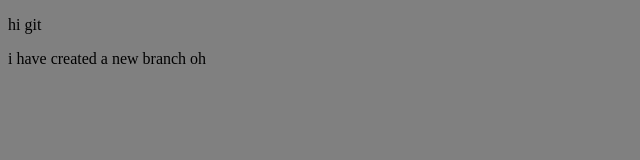
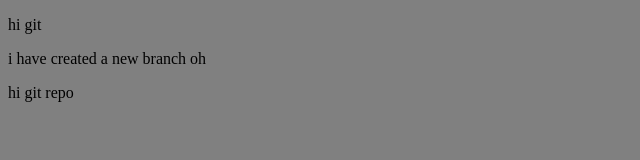
Before and after one commit to LizKa2091/test, a plain HTML site: page index.html in a window 1280 px wide. Shown: the full height of the page, 0-640 px from the left. Drawn offline with Linux system fonts and the light colour scheme.

Commit message:
Updated index.html

```diff
--- a/index.html
+++ b/index.html
@@ -9,5 +9,6 @@
 <body>
     <p>hi git</p>
     <p>i have created a new branch oh</p>
+    <p>hi git repo</p>
 </body>
 </html>
```
